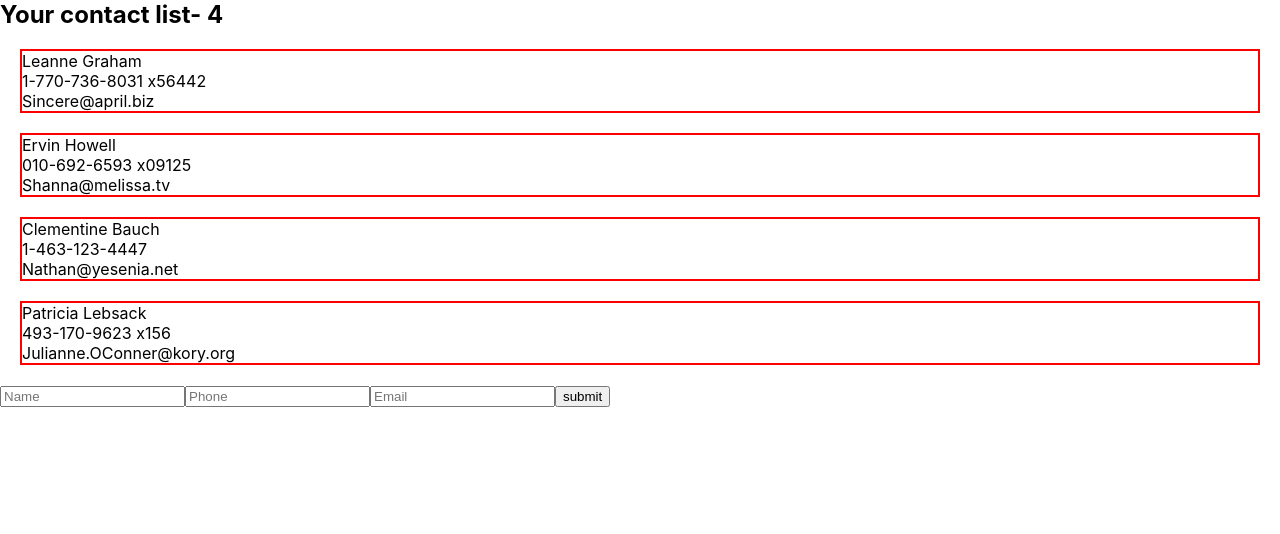
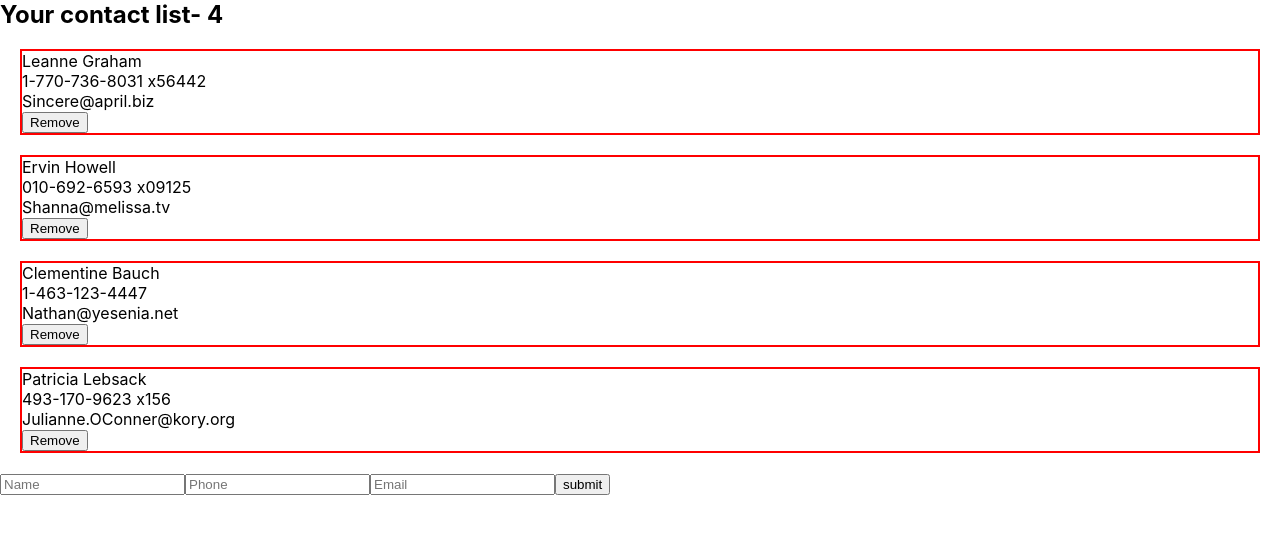
Before and after one commit to Rafi-Genon/my-friends-contact-list, a React (Create React App) app: page / in a window 1280 px wide. Shown: the top 534 px of the page. Built offline with nearby package versions, Linux system fonts and the light colour scheme.

Commit message:
remove btn added

```diff
--- a/src/App.js
+++ b/src/App.js
@@ -9,7 +9,7 @@ import { addText } from './Redux/actions/actions'
 function App() {
   let history = useHistory()
   const stttate = useSelector((state) => state)
-  const contactList = stttate.contact.allContact;
+  const contactList = stttate.contact.allContacts;
   const [name, setName] = useState('')
   const [email, setEmail] = useState('')
   const [phone, setPhone] = useState('')
--- a/src/Components/Contacts/Contacts.js
+++ b/src/Components/Contacts/Contacts.js
@@ -1,12 +1,17 @@
 import React from 'react';
+import { useDispatch } from 'react-redux';
+import { deleteContact } from '../../Redux/actions/actions';
 
 const Contacts = ({ contact }) => {
-    const { name, email, phone } = contact
+    const { name, email, phone, id } = contact
+    const dispatch = useDispatch()
+
     return (
-        <div style={{border:'2px solid red', margin:'20px'}}>
+        <div style={{ border: '2px solid red', margin: '20px' }}>
             <p>{name}</p>
             <p>{phone}</p>
             <p>{email}</p>
+            <button onClick={()=>{dispatch(deleteContact(id))}}>Remove</button>
         </div>
     );
 };
--- a/src/Redux/actions/actions.js
+++ b/src/Redux/actions/actions.js
@@ -11,3 +11,10 @@ export const addText = (txt) => {
         payload: txt
     }
 }
+
+export const deleteContact = (id) => {
+    return {
+        type: 'DELETE_CONTACT',
+        payload: id
+    }
+}
--- a/src/Redux/reducers/reducers.js
+++ b/src/Redux/reducers/reducers.js
@@ -1,5 +1,5 @@
 const intialState = {
-    allContact: [
+    allContacts: [
         {
             "id": 1,
             "name": "Leanne Graham",
@@ -37,8 +37,14 @@ export const contactReducer = (state = intialState, action) => {
         }
         case 'ADD_TEXT': {
             return {
-                // ...state,
-                allContact: [...state.allContact, action.payload]
+                ...state,
+                allContacts: [...state.allContacts, action.payload]
+            }
+        }
+        case 'DELETE_CONTACT': {
+            return{
+                ...state,
+                allContacts:state.allContacts.filter((contact)=>contact.id != action.payload)
             }
         }
         default: {
```
